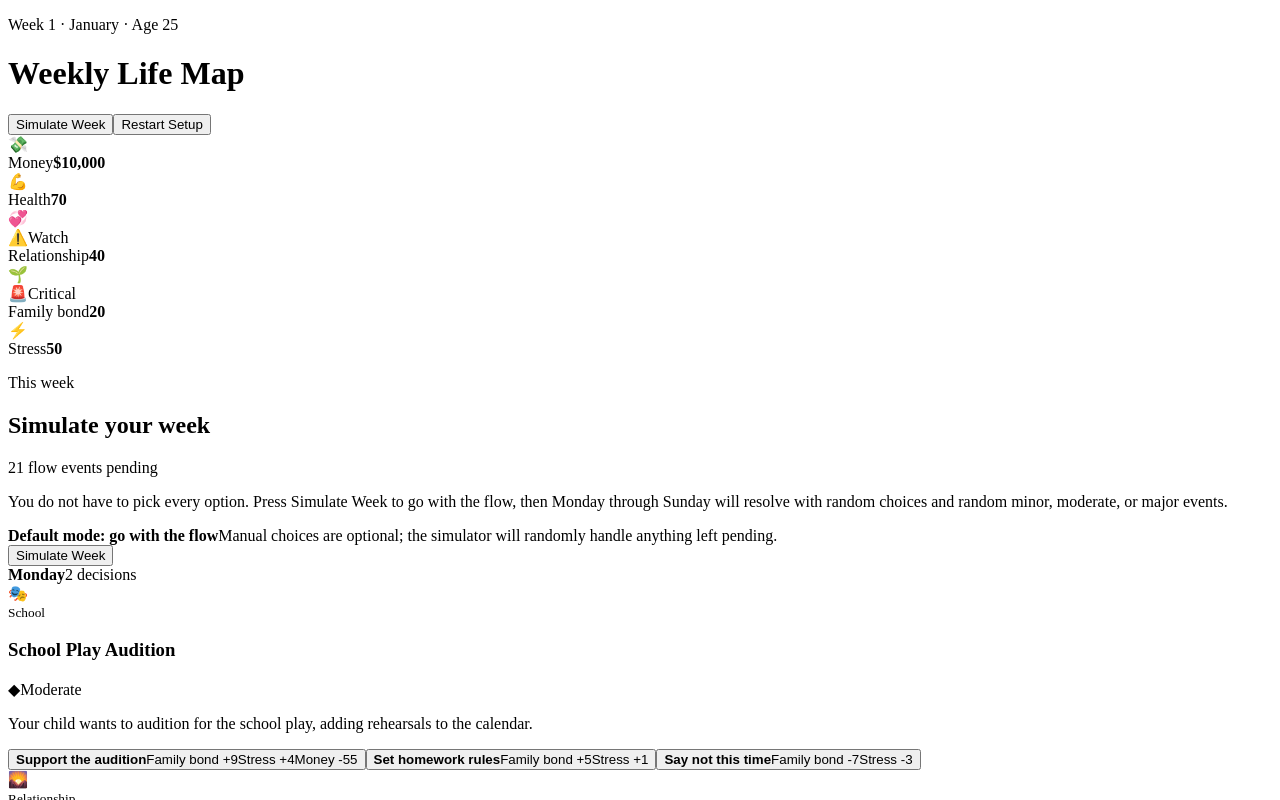
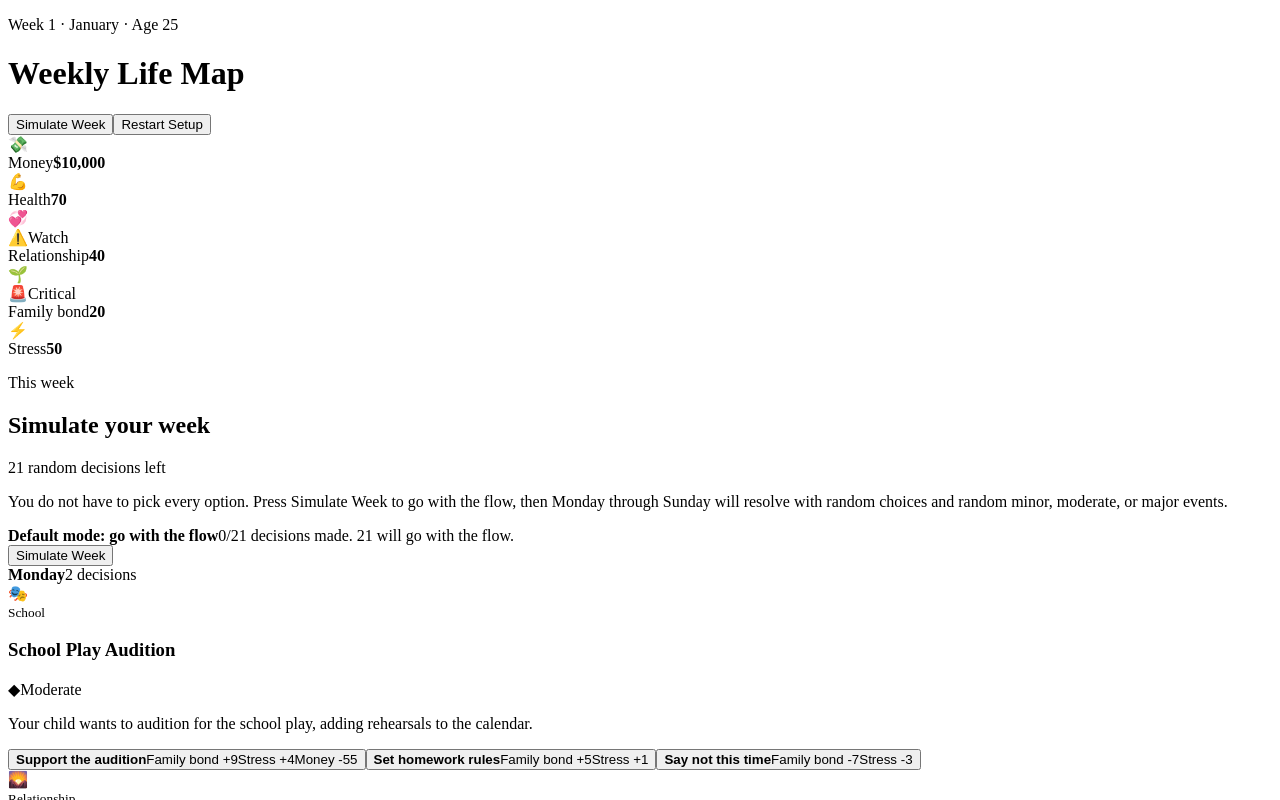
Before and after one commit to windsor519/life-map, a React (Vite) app: page / in a window 1280 px wide. Both pictures are taken after a click on the button "Start Game". Shown: the top 800 px of the page. Built offline with nearby package versions, Linux system fonts and the light colour scheme; the HTML template or start-up script is replaced by a standard one.

Commit message:
Clarify weekly decision flow status

```diff
--- a/src/App.jsx
+++ b/src/App.jsx
@@ -460,13 +460,13 @@ export default function App() {
               <p className="eyebrow">This week</p>
               <h2>Simulate your week</h2>
             </div>
-            <span>{pendingThisWeek} flow events pending</span>
+            <span>{pendingThisWeek} random decisions left</span>
           </div>
           <p className="calendar-intro">You do not have to pick every option. Press Simulate Week to go with the flow, then Monday through Sunday will resolve with random choices and random minor, moderate, or major events.</p>
           <div className="flow-panel">
             <div>
               <strong>Default mode: go with the flow</strong>
-              <span>Manual choices are optional; the simulator will randomly handle anything left pending.</span>
+              <span>{completedThisWeek}/{totalWeeklyDecisions} decisions made. {pendingThisWeek} will go with the flow.</span>
             </div>
             <button onClick={handleSimulateWeek}>Simulate Week</button>
           </div>
```
